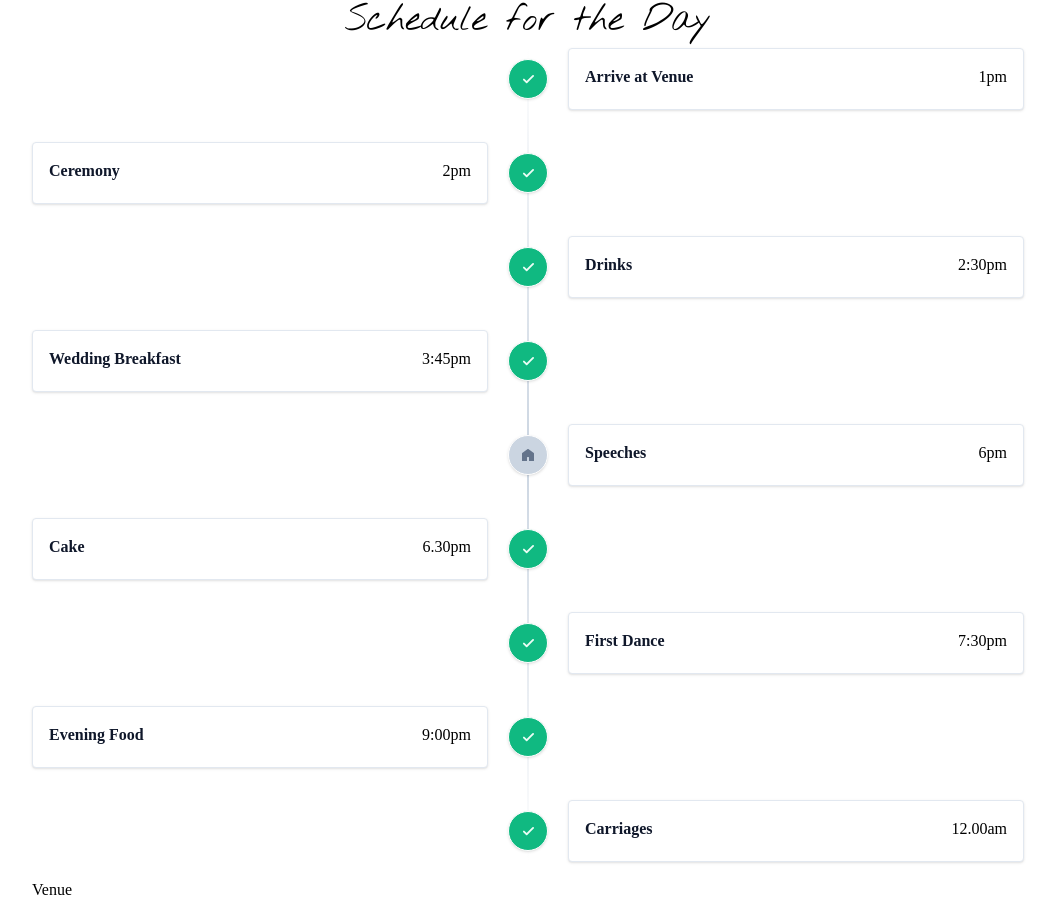
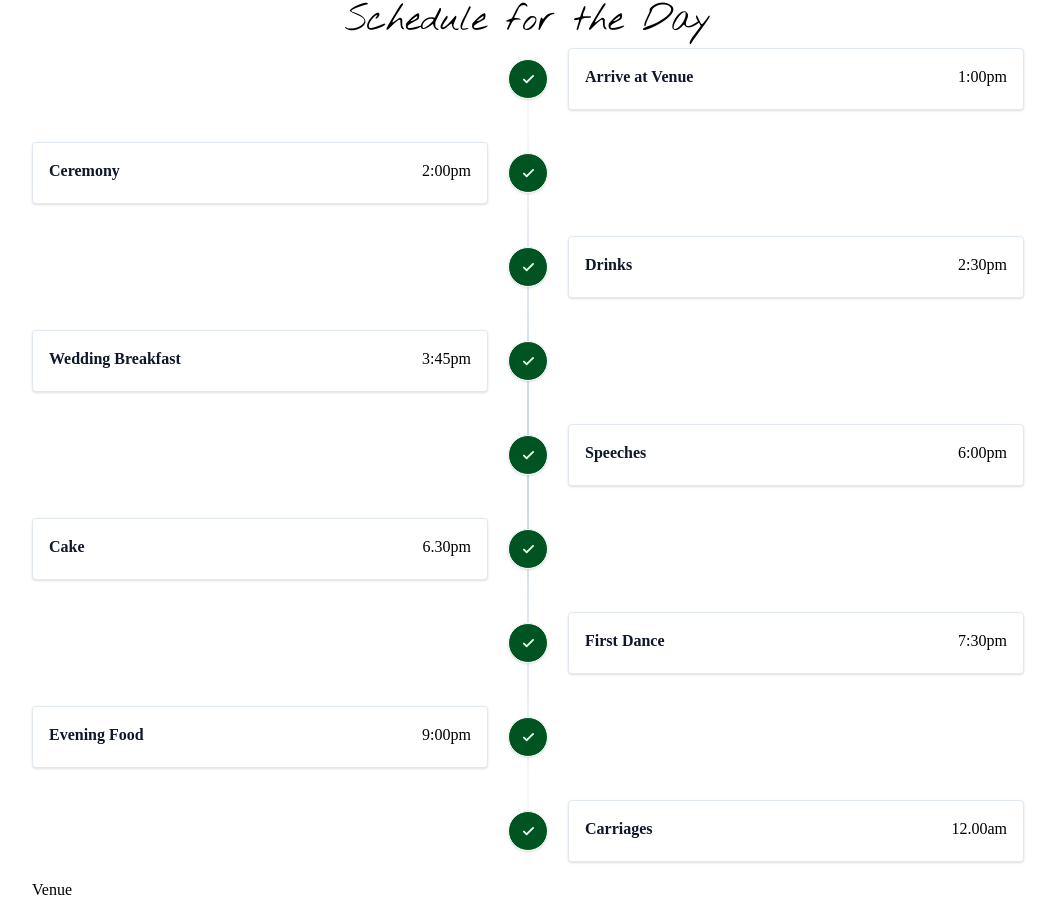
Before and after one commit to JBogart91/john-and-sarah-wedding, a React (Vite) app: page / in a window 1280 px wide. Shown: the part 625-1543 px from the top of the page, without its empty margins (112-1167 px from the left). Built offline with nearby package versions, Linux system fonts and the light colour scheme.

Commit message:
Schedule component, just need icons

```diff
--- a/src/components/Schedule/Schedule.tsx
+++ b/src/components/Schedule/Schedule.tsx
@@ -2,7 +2,7 @@
   return (
     <div className="space-y-8 relative before:absolute before:inset-0 before:ml-5 before:-translate-x-px md:before:mx-auto md:before:translate-x-0 before:h-full before:w-0.5 before:bg-gradient-to-b before:from-transparent before:via-slate-300 before:to-transparent">
       <div className="relative flex items-center justify-between md:justify-normal md:odd:flex-row-reverse group is-active">
-          <div className="flex items-center justify-center w-10 h-10 rounded-full border border-white bg-slate-300 group-[.is-active]:bg-emerald-500 text-slate-500 group-[.is-active]:text-emerald-50 shadow shrink-0 md:order-1 md:group-odd:-translate-x-1/2 md:group-even:translate-x-1/2">
+          <div className="flex items-center justify-center w-10 h-10 rounded-full border border-white bg-slate-300 group-[.is-active]:bg-wedding-green text-slate-500 group-[.is-active]:text-emerald-50 shadow shrink-0 md:order-1 md:group-odd:-translate-x-1/2 md:group-even:translate-x-1/2">
               <svg className="fill-current" xmlns="http://www.w3.org/2000/svg" width="12" height="10">
                   <path fillRule="nonzero" d="M10.422 1.257 4.655 7.025 2.553 4.923A.916.916 0 0 0 1.257 6.22l2.75 2.75a.916.916 0 0 0 1.296 0l6.415-6.416a.916.916 0 0 0-1.296-1.296Z" />
               </svg>
@@ -10,12 +10,12 @@
           <div className="w-[calc(100%-4rem)] md:w-[calc(50%-2.5rem)] bg-white p-4 rounded border border-slate-200 shadow">
               <div className="flex items-center justify-between space-x-2 mb-1">
                   <div className="font-bold text-slate-900">Arrive at Venue</div>
-                  <time className="font-caveat font-medium">1pm</time>
+                  <time className="font-caveat font-medium">1:00pm</time>
               </div>
           </div>
       </div>
       <div className="relative flex items-center justify-between md:justify-normal md:odd:flex-row-reverse group is-active">
-          <div className="flex items-center justify-center w-10 h-10 rounded-full border border-white bg-slate-300 group-[.is-active]:bg-emerald-500 text-slate-500 group-[.is-active]:text-emerald-50 shadow shrink-0 md:order-1 md:group-odd:-translate-x-1/2 md:group-even:translate-x-1/2">
+          <div className="flex items-center justify-center w-10 h-10 rounded-full border border-white bg-slate-300 group-[.is-active]:bg-wedding-green text-slate-500 group-[.is-active]:text-emerald-50 shadow shrink-0 md:order-1 md:group-odd:-translate-x-1/2 md:group-even:translate-x-1/2">
               <svg className="fill-current" xmlns="http://www.w3.org/2000/svg" width="12" height="10">
                   <path fillRule="nonzero" d="M10.422 1.257 4.655 7.025 2.553 4.923A.916.916 0 0 0 1.257 6.22l2.75 2.75a.916.916 0 0 0 1.296 0l6.415-6.416a.916.916 0 0 0-1.296-1.296Z" />
               </svg>
@@ -23,12 +23,12 @@
           <div className="w-[calc(100%-4rem)] md:w-[calc(50%-2.5rem)] bg-white p-4 rounded border border-slate-200 shadow">
               <div className="flex items-center justify-between space-x-2 mb-1">
                   <div className="font-bold text-slate-900">Ceremony</div>
-                  <time className="font-caveat font-medium">2pm</time>
+                  <time className="font-caveat font-medium">2:00pm</time>
               </div>
           </div>
       </div>
       <div className="relative flex items-center justify-between md:justify-normal md:odd:flex-row-reverse group is-active">
-          <div className="flex items-center justify-center w-10 h-10 rounded-full border border-white bg-slate-300 group-[.is-active]:bg-emerald-500 text-slate-500 group-[.is-active]:text-emerald-50 shadow shrink-0 md:order-1 md:group-odd:-translate-x-1/2 md:group-even:translate-x-1/2">
+          <div className="flex items-center justify-center w-10 h-10 rounded-full border border-white bg-slate-300 group-[.is-active]:bg-wedding-green text-slate-500 group-[.is-active]:text-emerald-50 shadow shrink-0 md:order-1 md:group-odd:-translate-x-1/2 md:group-even:translate-x-1/2">
               <svg className="fill-current" xmlns="http://www.w3.org/2000/svg" width="12" height="10">
                   <path fillRule="nonzero" d="M10.422 1.257 4.655 7.025 2.553 4.923A.916.916 0 0 0 1.257 6.22l2.75 2.75a.916.916 0 0 0 1.296 0l6.415-6.416a.916.916 0 0 0-1.296-1.296Z" />
               </svg>
@@ -41,7 +41,7 @@
           </div>
       </div>
       <div className="relative flex items-center justify-between md:justify-normal md:odd:flex-row-reverse group is-active">
-          <div className="flex items-center justify-center w-10 h-10 rounded-full border border-white bg-slate-300 group-[.is-active]:bg-emerald-500 text-slate-500 group-[.is-active]:text-emerald-50 shadow shrink-0 md:order-1 md:group-odd:-translate-x-1/2 md:group-even:translate-x-1/2">
+          <div className="flex items-center justify-center w-10 h-10 rounded-full border border-white bg-slate-300 group-[.is-active]:bg-wedding-green text-slate-500 group-[.is-active]:text-emerald-50 shadow shrink-0 md:order-1 md:group-odd:-translate-x-1/2 md:group-even:translate-x-1/2">
               <svg className="fill-current" xmlns="http://www.w3.org/2000/svg" width="12" height="10">
                   <path fillRule="nonzero" d="M10.422 1.257 4.655 7.025 2.553 4.923A.916.916 0 0 0 1.257 6.22l2.75 2.75a.916.916 0 0 0 1.296 0l6.415-6.416a.916.916 0 0 0-1.296-1.296Z" />
               </svg>
@@ -53,21 +53,21 @@
               </div>
           </div>
       </div>
-      <div className="relative flex items-center justify-between md:justify-normal md:odd:flex-row-reverse group">
-          <div className="flex items-center justify-center w-10 h-10 rounded-full border border-white bg-slate-300 group-[.is-active]:bg-emerald-500 text-slate-500 group-[.is-active]:text-emerald-50 shadow shrink-0 md:order-1 md:group-odd:-translate-x-1/2 md:group-even:translate-x-1/2">
-              <svg className="fill-current" xmlns="http://www.w3.org/2000/svg" width="12" height="12">
-                  <path d="M12 10v2H7V8.496a.5.5 0 0 0-.5-.5h-1a.5.5 0 0 0-.5.5V12H0V4.496a.5.5 0 0 1 .206-.4l5.5-4a.5.5 0 0 1 .588 0l5.5 4a.5.5 0 0 1 .206.4V10Z" />
+      <div className="relative flex items-center justify-between md:justify-normal md:odd:flex-row-reverse group is-active">
+          <div className="flex items-center justify-center w-10 h-10 rounded-full border border-white bg-slate-300 group-[.is-active]:bg-wedding-green text-slate-500 group-[.is-active]:text-emerald-50 shadow shrink-0 md:order-1 md:group-odd:-translate-x-1/2 md:group-even:translate-x-1/2">
+              <svg className="fill-current" xmlns="http://www.w3.org/2000/svg" width="12" height="10">
+                  <path fillRule="nonzero" d="M10.422 1.257 4.655 7.025 2.553 4.923A.916.916 0 0 0 1.257 6.22l2.75 2.75a.916.916 0 0 0 1.296 0l6.415-6.416a.916.916 0 0 0-1.296-1.296Z" />
               </svg>
           </div>
           <div className="w-[calc(100%-4rem)] md:w-[calc(50%-2.5rem)] bg-white p-4 rounded border border-slate-200 shadow">
               <div className="flex items-center justify-between space-x-2 mb-1">
                   <div className="font-bold text-slate-900">Speeches</div>
-                  <time className="font-caveat font-medium">6pm</time>
+                  <time className="font-caveat font-medium">6:00pm</time>
               </div>
           </div>
       </div>
-            <div className="relative flex items-center justify-between md:justify-normal md:odd:flex-row-reverse group is-active">
-          <div className="flex items-center justify-center w-10 h-10 rounded-full border border-white bg-slate-300 group-[.is-active]:bg-emerald-500 text-slate-500 group-[.is-active]:text-emerald-50 shadow shrink-0 md:order-1 md:group-odd:-translate-x-1/2 md:group-even:translate-x-1/2">
+      <div className="relative flex items-center justify-between md:justify-normal md:odd:flex-row-reverse group is-active">
+          <div className="flex items-center justify-center w-10 h-10 rounded-full border border-white bg-slate-300 group-[.is-active]:bg-wedding-green text-slate-500 group-[.is-active]:text-emerald-50 shadow shrink-0 md:order-1 md:group-odd:-translate-x-1/2 md:group-even:translate-x-1/2">
               <svg className="fill-current" xmlns="http://www.w3.org/2000/svg" width="12" height="10">
                   <path fillRule="nonzero" d="M10.422 1.257 4.655 7.025 2.553 4.923A.916.916 0 0 0 1.257 6.22l2.75 2.75a.916.916 0 0 0 1.296 0l6.415-6.416a.916.916 0 0 0-1.296-1.296Z" />
               </svg>
@@ -80,7 +80,7 @@
           </div>
       </div>
       <div className="relative flex items-center justify-between md:justify-normal md:odd:flex-row-reverse group is-active">
-          <div className="flex items-center justify-center w-10 h-10 rounded-full border border-white bg-slate-300 group-[.is-active]:bg-emerald-500 text-slate-500 group-[.is-active]:text-emerald-50 shadow shrink-0 md:order-1 md:group-odd:-translate-x-1/2 md:group-even:translate-x-1/2">
+          <div className="flex items-center justify-center w-10 h-10 rounded-full border border-white bg-slate-300 group-[.is-active]:bg-wedding-green text-slate-500 group-[.is-active]:text-emerald-50 shadow shrink-0 md:order-1 md:group-odd:-translate-x-1/2 md:group-even:translate-x-1/2">
               <svg className="fill-current" xmlns="http://www.w3.org/2000/svg" width="12" height="10">
                   <path fillRule="nonzero" d="M10.422 1.257 4.655 7.025 2.553 4.923A.916.916 0 0 0 1.257 6.22l2.75 2.75a.916.916 0 0 0 1.296 0l6.415-6.416a.916.916 0 0 0-1.296-1.296Z" />
               </svg>
@@ -93,7 +93,7 @@
           </div>
       </div>
       <div className="relative flex items-center justify-between md:justify-normal md:odd:flex-row-reverse group is-active">
-          <div className="flex items-center justify-center w-10 h-10 rounded-full border border-white bg-slate-300 group-[.is-active]:bg-emerald-500 text-slate-500 group-[.is-active]:text-emerald-50 shadow shrink-0 md:order-1 md:group-odd:-translate-x-1/2 md:group-even:translate-x-1/2">
+          <div className="flex items-center justify-center w-10 h-10 rounded-full border border-white bg-slate-300 group-[.is-active]:bg-wedding-green text-slate-500 group-[.is-active]:text-emerald-50 shadow shrink-0 md:order-1 md:group-odd:-translate-x-1/2 md:group-even:translate-x-1/2">
               <svg className="fill-current" xmlns="http://www.w3.org/2000/svg" width="12" height="10">
                   <path fillRule="nonzero" d="M10.422 1.257 4.655 7.025 2.553 4.923A.916.916 0 0 0 1.257 6.22l2.75 2.75a.916.916 0 0 0 1.296 0l6.415-6.416a.916.916 0 0 0-1.296-1.296Z" />
               </svg>
@@ -106,7 +106,7 @@
           </div>
       </div>
       <div className="relative flex items-center justify-between md:justify-normal md:odd:flex-row-reverse group is-active">
-          <div className="flex items-center justify-center w-10 h-10 rounded-full border border-white bg-slate-300 group-[.is-active]:bg-emerald-500 text-slate-500 group-[.is-active]:text-emerald-50 shadow shrink-0 md:order-1 md:group-odd:-translate-x-1/2 md:group-even:translate-x-1/2">
+          <div className="flex items-center justify-center w-10 h-10 rounded-full border border-white bg-slate-300 group-[.is-active]:bg-wedding-green text-slate-500 group-[.is-active]:text-emerald-50 shadow shrink-0 md:order-1 md:group-odd:-translate-x-1/2 md:group-even:translate-x-1/2">
               <svg className="fill-current" xmlns="http://www.w3.org/2000/svg" width="12" height="10">
                   <path fillRule="nonzero" d="M10.422 1.257 4.655 7.025 2.553 4.923A.916.916 0 0 0 1.257 6.22l2.75 2.75a.916.916 0 0 0 1.296 0l6.415-6.416a.916.916 0 0 0-1.296-1.296Z" />
               </svg>
```
